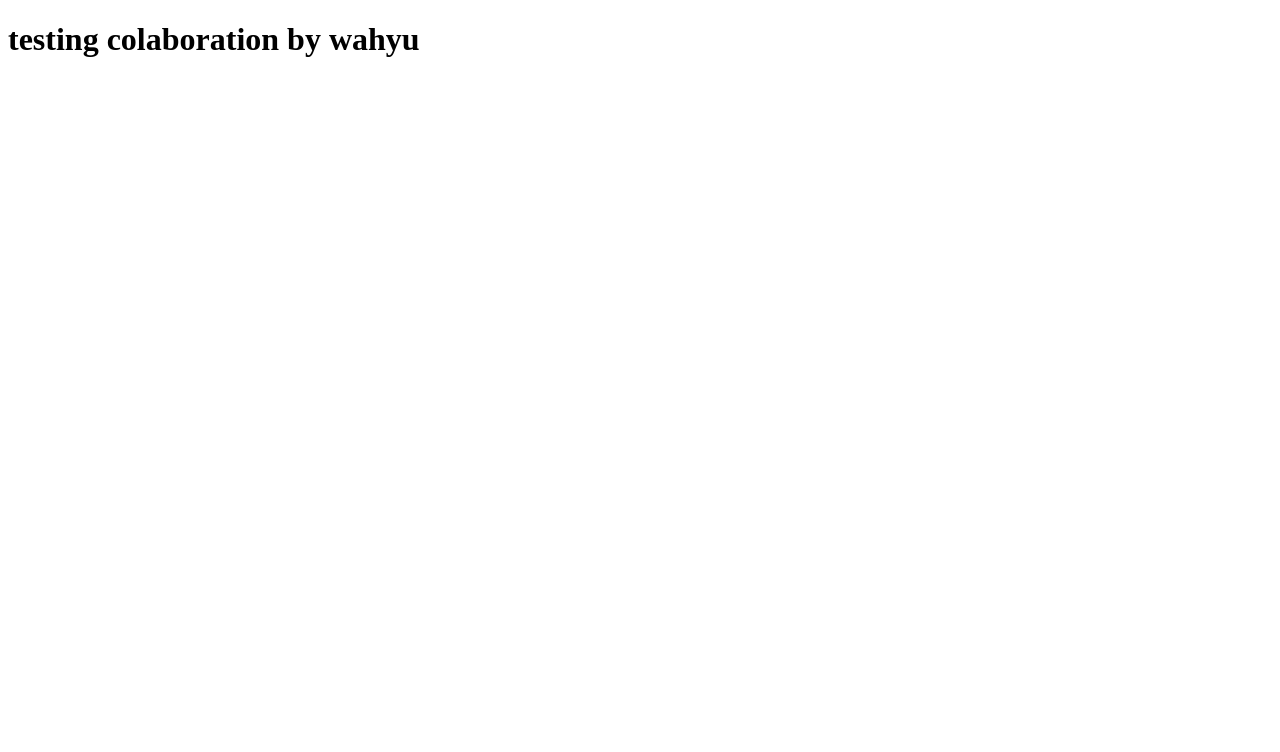
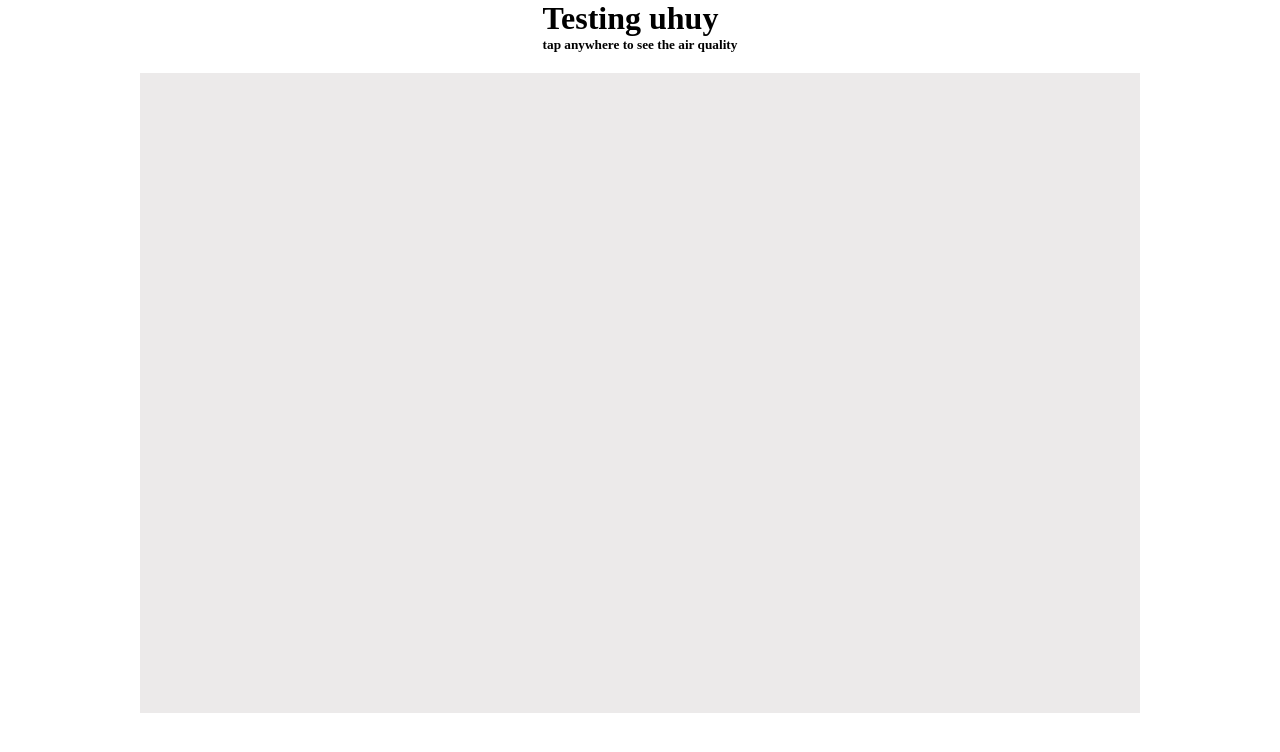
Before and after one commit to FerdyDiatmika/airqualityweb, a plain HTML site: page index.html in a window 1280 px wide. Drawn offline with Linux system fonts and the light colour scheme.

Commit message:
base content

```diff
--- a/index.html
+++ b/index.html
@@ -8,7 +8,13 @@
     <link rel="stylesheet" href="./src/style/index.css">
 </head>
 <body>
-    <h1>testing colaboration by wahyu</h1>
+    <header>
+        <h1>Testing uhuy</h1>
+        <h5>tap anywhere to see the air quality</h5>
+    </header>
+    <section>
+        <div class="map-container"></div>
+    </section>
 
     <script src="./src/app/app.js"></script>
 </body>
--- a/src/style/index.css
+++ b/src/style/index.css
@@ -0,0 +1,21 @@
+* {
+    margin: 0;
+    box-sizing: border-box;
+}
+body {
+    width: 100%;
+    display: flex;
+    flex-direction: column;
+    align-items: center;
+    justify-content: center;
+    gap: 20px;
+}
+
+section {
+    max-width: 1000px;
+}
+.map-container {
+    width: 1000px;
+    height: 80vh;
+    background-color: #eceaea;
+}
```
